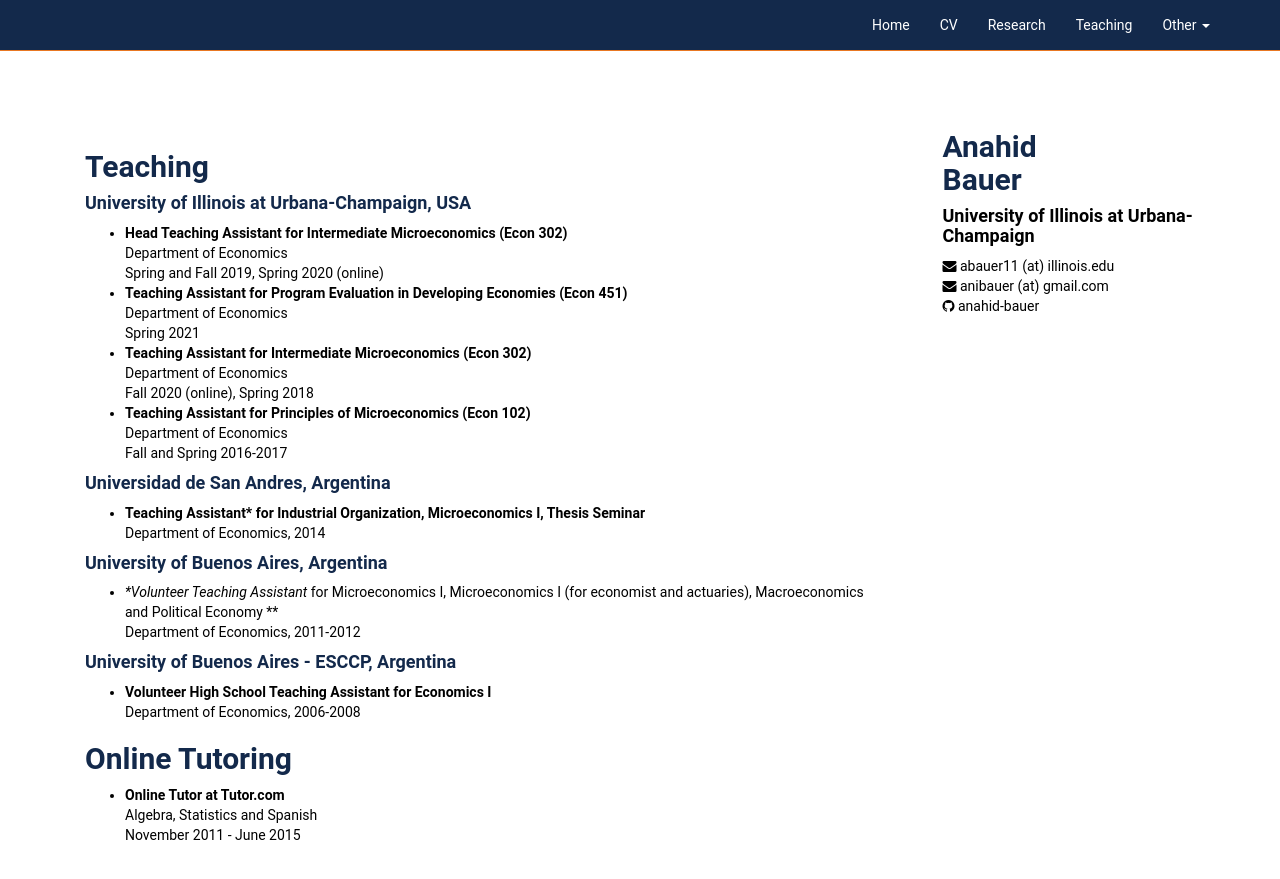
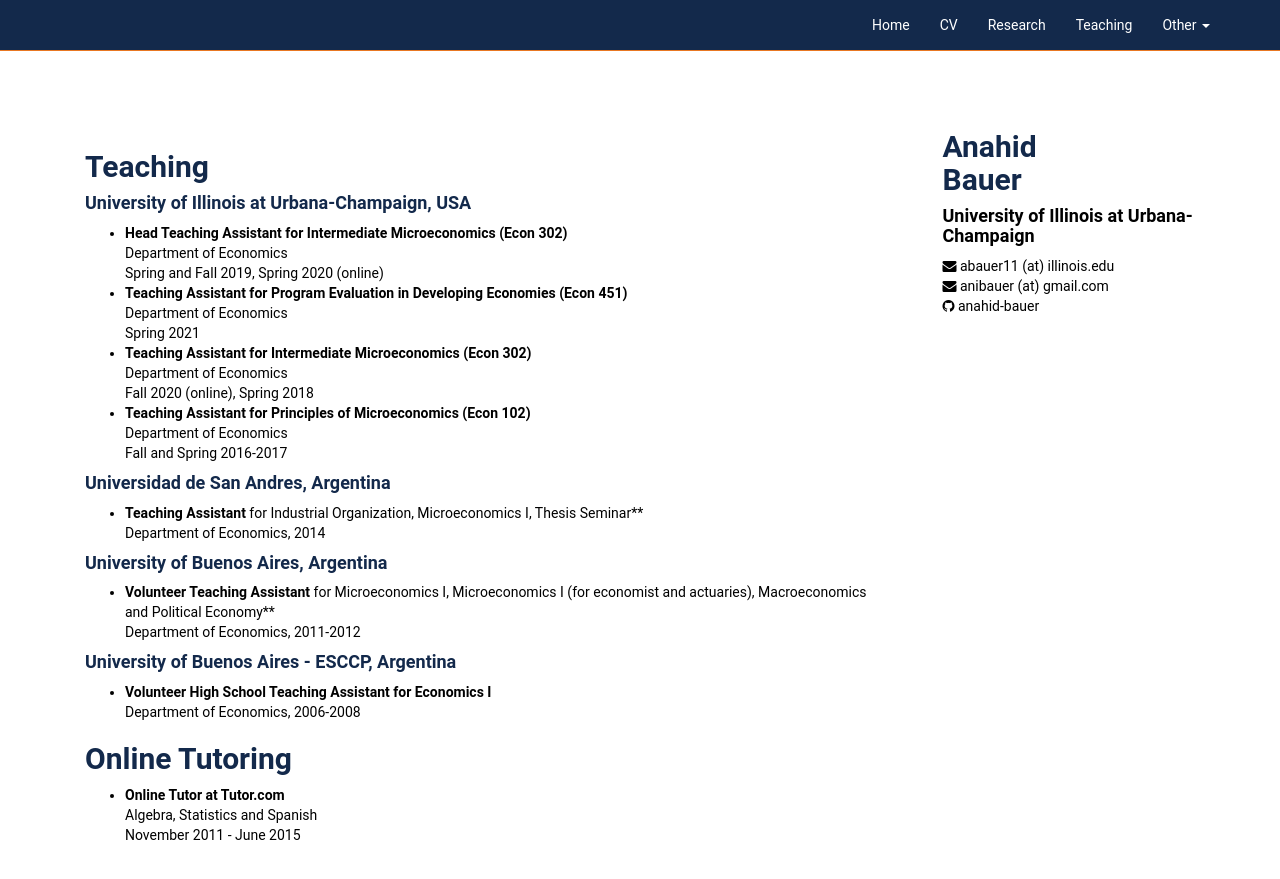
Before and after one commit to anahid-bauer/anahid-bauer.github.io, a Jekyll site: the page built from teaching.md, in a window 1280 px wide and 965 px high. Shown: the top 879 px of the window. Built offline with Jekyll 4.4.1, drawn with Linux system fonts in a browser that asks for light colours; our own code applies the rules of GitHub Pages for plain Markdown files.

```diff
--- a/teaching.md
+++ b/teaching.md
@@ -19,12 +19,13 @@ layout: secondary_pages
 	 Fall and Spring 2016-2017
 
 #### Universidad de San Andres, Argentina
-- **Teaching Assistant* for Industrial Organization, Microeconomics I, Thesis Seminar**<br>
+- **Teaching Assistant** for Industrial Organization, Microeconomics I, Thesis Seminar**<br>
 	 Department of Economics, 2014
 
 
 #### University of Buenos Aires, Argentina
-- **Volunteer Teaching Assistant* for Microeconomics I, Microeconomics I (for economist and actuaries), Macroeconomics and Political Economy **<br>
+- **Volunteer Teaching Assistant**
+ for Microeconomics I, Microeconomics I (for economist and actuaries), Macroeconomics and Political Economy**<br>
 	Department of Economics, 2011-2012
 
 
```
